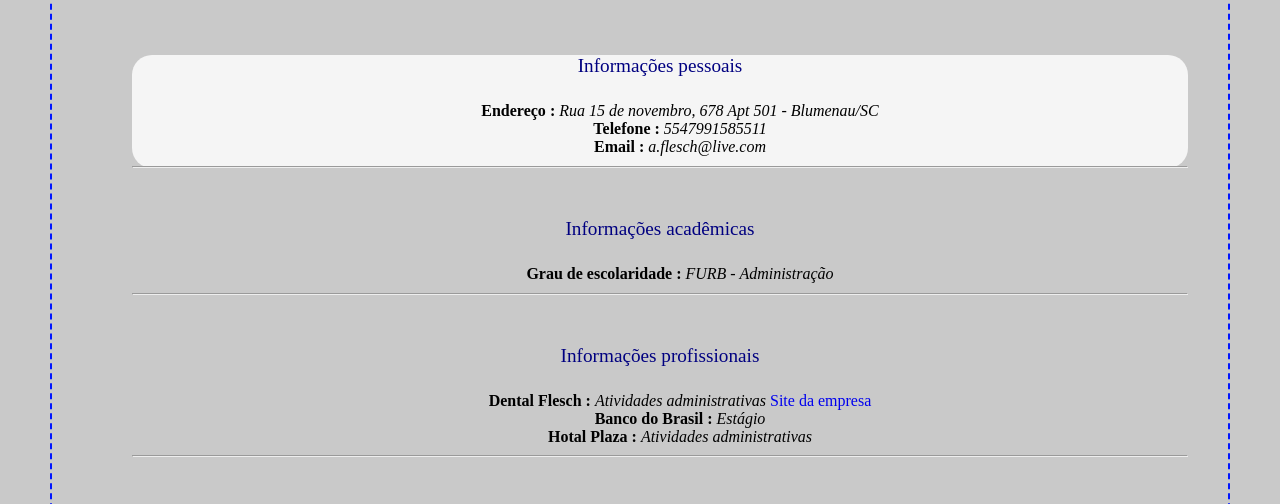
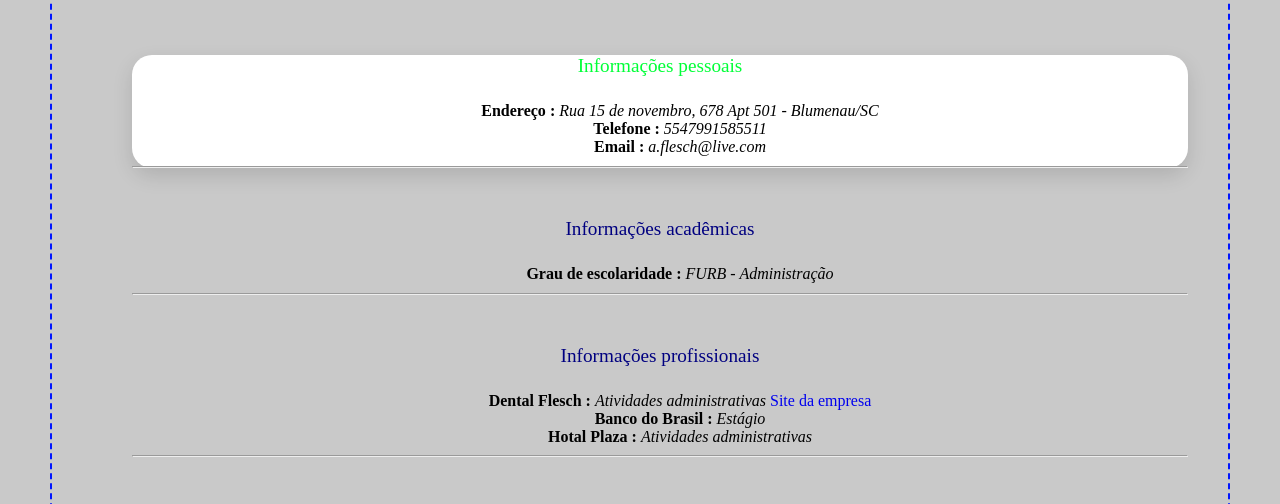
Before and after one commit to afonsoflesch/FundametosCss-Novembro-Proway, a plain HTML site: page aula_03/curriculo.html in a window 1280 px wide. In both pictures the pointer is over the item 660 px from the left and 377 px from the top of the page. Shown: the part 266-770 px from the top of the page. Drawn offline with Linux system fonts and the light colour scheme.

Commit message:
Mudanças para treinar

```diff
--- a/aula_03/curriculo.html
+++ b/aula_03/curriculo.html
@@ -12,6 +12,7 @@
             border: 2px dashed rgb(0, 21, 255);
             padding: 40px;
             background-color: rgba(145, 145, 145, 0.482);
+            background-image: linear-gradient();
             margin: 50px;
             text-align: center;
 
@@ -25,7 +26,8 @@
             border-radius: 70%;
             text-align: center;
         }
-        img:hover{
+
+        img:hover {
             width: 200px;
             height: 200px;
 
@@ -36,13 +38,27 @@
             color: navy;
             font-size: larger;
             margin-top: 50px;
-            list-style: none
-            ;
+            list-style: none;
         }
+
         .topico:hover {
-           background-color: whitesmoke;
-           border-radius: 20px;
+            background-color: whitesmoke;
+            border-radius: 20px;
+            filter: blur(-10px);
+            transform: scale(.98);
+            box-shadow: none;
         }
+
+
+        .topico:hover {
+            transform: scale(1);
+            filter: blur(0px);
+            opacity: 1;
+            box-shadow: 0 8px 20px 0px rgba(0, 0, 0, 0.125);
+            background: #ffffff;
+            color: rgb(0, 255, 55);
+        }
+
 
         .dados {
 
@@ -64,7 +80,8 @@
         .valor {
             font-style: italic;
         }
-        #nome{
+
+        #nome {
             color: rgb(0, 0, 0);
             vertical-align: 70px;
             height: 40px;
```
